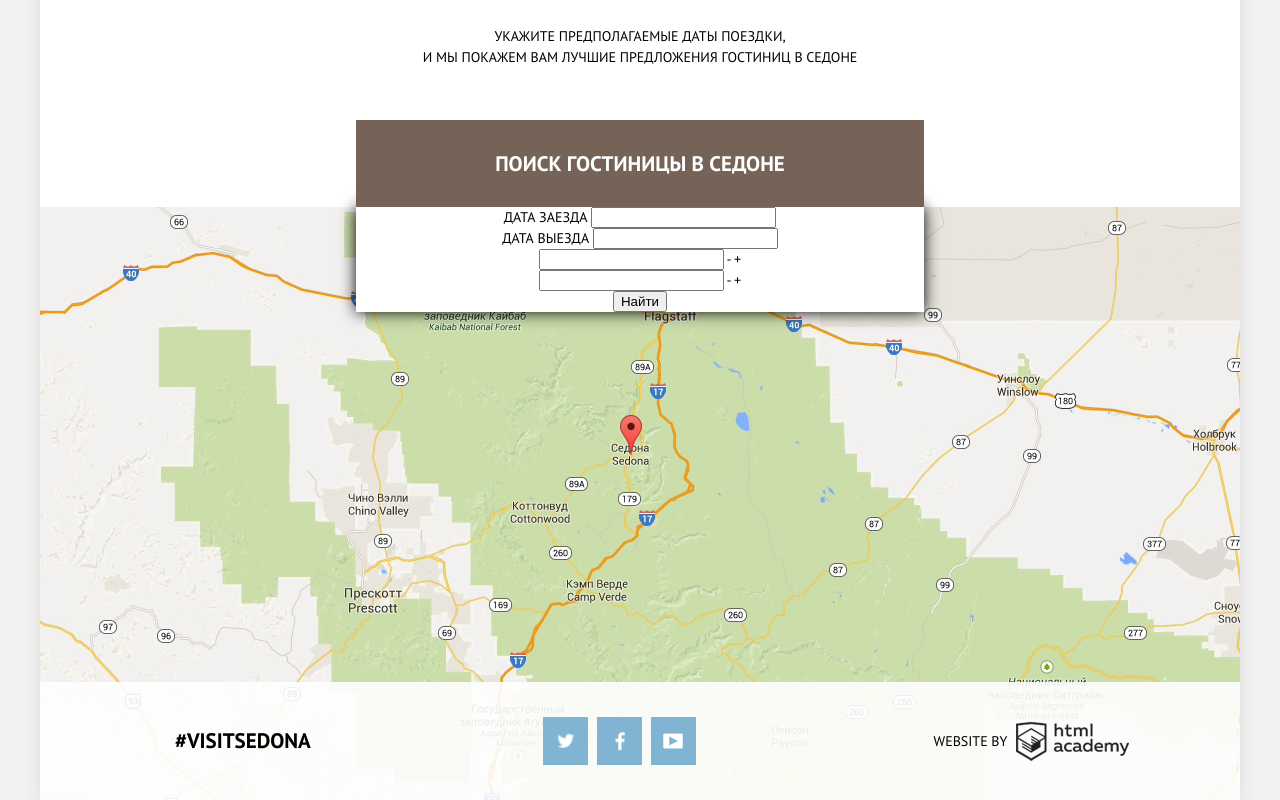
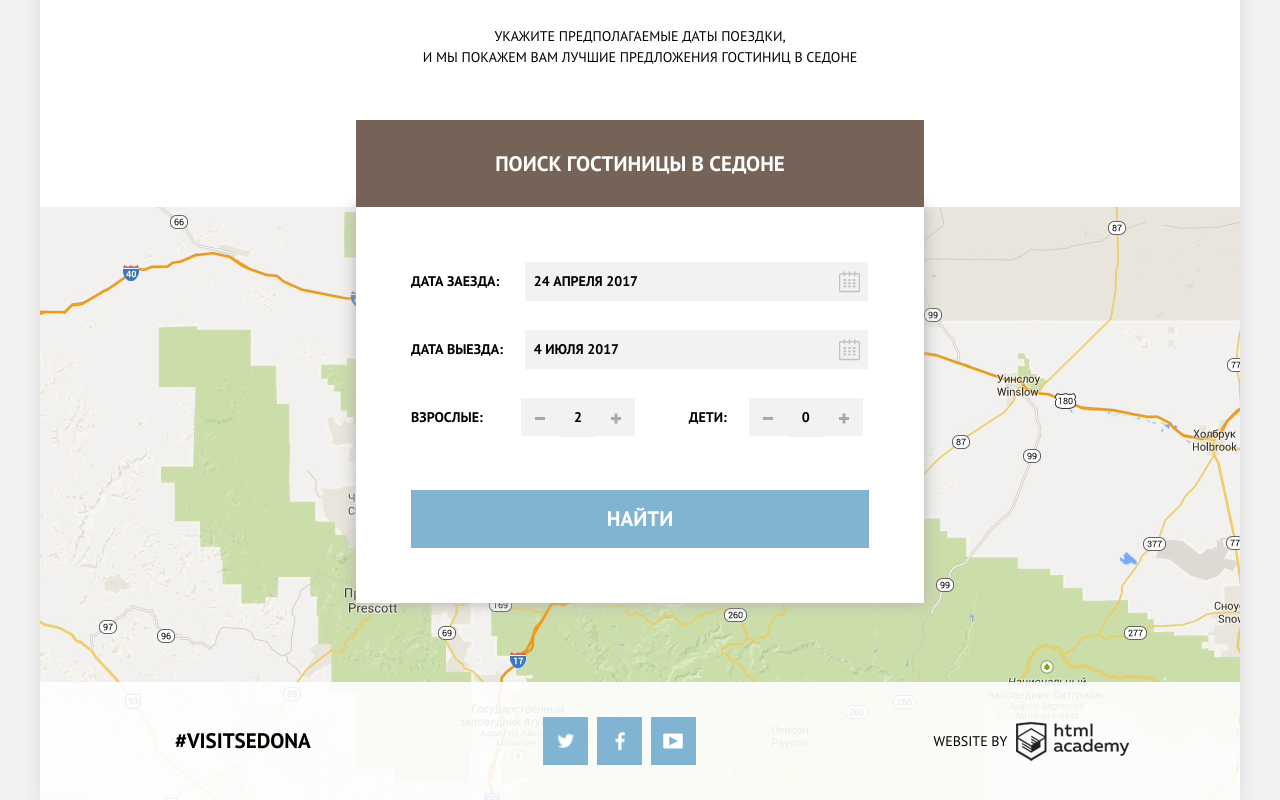
Before and after one commit to Zender85/174887-sedona, a plain HTML site: page index.html in a window 1280 px wide. Shown: the part 1962-2762 px from the top of the page. Drawn offline with Linux system fonts and the light colour scheme.

Commit message:
стили формы бронирования отелей на главной

```diff
--- a/css/style.css
+++ b/css/style.css
@@ -37,6 +37,14 @@ ul {
 	margin: 0 auto;
 	background-color: #ffffff;
 	box-shadow: 0 0 15px #dbdbdb;
+}
+
+.btn {
+	border: 0;
+	cursor: pointer;
+	font-family: 'PT Sans', 'Arial', sans-serif;
+	text-transform: uppercase;
+	font-weight: bold;
 }
 
 .main-header {
@@ -279,16 +287,209 @@ ul {
 	background-color: #766357;
 }
 
+.hotel-searchform-trigger:hover {
+	background: #604e43;
+}
+
 .hotel-searchform {
 	position: absolute;
 	max-width: 568px;
+	box-sizing: border-box;
+	padding: 55px;
 	z-index: 1;
 	right: 0;
 	left: 0;
 	margin: 0 auto;
+	box-shadow: 0 0 15px #afafaf;
+	background-color: #ffffff;
+}
+
+.hotel-searchform label {
+	display: inline-block;
+	vertical-align: top;
+	width: 110px;
+	font-size: 14px;
+	line-height: 26px;
+	padding: 6px 0;
+	font-weight: bold;
+	-webkit-touch-callout: none; /* iOS Safari */
+	-webkit-user-select: none; /* Safari */
+	-moz-user-select: none; /* Firefox */
+	-ms-user-select: none; /* Internet Explorer/Edge */
+	user-select: none;
+}
+
+.arrival,
+.departure {
+	position: relative;
+	margin-bottom: 29px;
+}
+
+.arrival input,
+.departure input {
+	box-sizing: border-box;
+	padding: 7px;
+	padding-right: 39px;
+	width: 343px;
+	border: 2px solid #f2f2f2;
+	font-size: 14px;
+	font-weight: bold;
+	line-height: 21px;
+	color: #000;
+	background: #f2f2f2;
+	font-family: 'PT Sans', 'Arial', sans-serif;
+	text-transform: uppercase;
+}
+
+.date-icon {
+	position: absolute;
+	right: 9px;
+	top: 9px;
+	outline: none;
+}
+
+.date-icon:before {
+	display: block;
+	content: '';
+	width: 21px;
+  height: 22px;
+  background-image: url('../img/sprite.png');
+	background-repeat: no-repeat;
+  background-position: -10px -190px;
+}
+
+.date-icon:hover:before {
+	cursor: pointer;
+  background-position: -10px -274px;
+}
+
+.date-icon:active:before {
+  background-position: -10px -232px;
+}
+
+.adult input,
+.children input {
+	box-sizing: border-box;
+	padding: 7px;
+	width: 38px;
+	border: 2px solid #f2f2f2;
+	font-family: 'PT Sans', 'Arial', sans-serif;
+	font-size: 14px;
+	font-weight: bold;
+	line-height: 21px;
+	text-transform: uppercase;
 	text-align: center;
-	box-shadow: 0 0 15px;
-	background-color: #ffffff;
+	color: #000;
+	background: #f2f2f2;
+}
+
+.hotel-searchform input:hover {
+	background: #ebebeb;
+	border-color: #ebebeb;
+	cursor: default;
+}
+
+.hotel-searchform input:focus {
+	outline: none;
+	background: #ffffff;
+	border: 2px solid #e5e5e5;
+}
+
+.children {
+	margin-bottom: 53px;
+}
+
+.adult,
+.children {
+	display: inline-block;
+	vertical-align: top;
+	font-size: 0;
+}
+
+.children label {
+	margin-left: 50px;
+	width: 60px;
+}
+
+.minus,
+.plus {
+	position: relative;
+	display: inline-block;
+	vertical-align: top;
+	width: 38px;
+	height: 38px;
+	border: 0;
+	background: #f2f2f2;
+	outline: none;
+}
+
+.minus:before {
+  content: '';
+  position: absolute;
+  display: block;
+  width: 10px;
+  height: 3px;
+  background: #a9a9a9;
+  left: 0;
+  right: 0;
+  margin: 0 auto;
+}
+
+.plus:before {
+  content: '';
+  position: absolute;
+  display: block;
+  width: 10px;
+  height: 3px;
+  background: #a9a9a9;
+  left: 0;
+  right: 0;
+  margin: 0 auto;
+}
+
+.plus:after {
+  content: '';
+  position: absolute;
+  display: block;
+  width: 10px;
+  height: 3px;
+  background: #a9a9a9;
+  left: 0;
+  right: 0;
+  margin: 0 auto;
+  transform: rotate(90deg);
+}
+
+.plus:hover:before,
+.plus:hover:after,
+.minus:hover:before {
+	background: #000000;
+}
+
+.plus:focus:before,
+.plus:focus:after,
+.minus:focus:before {
+	background: #81b3d2;
+}
+
+.hotel-searchform .hotel-submit-button {
+	width: 100%;
+	font-size: 21px;
+	line-height: 26px;
+	background: #81b3d2;
+	padding: 16px 0;
+	color: #ffffff;
+}
+
+.hotel-searchform .hotel-submit-button:hover {
+	background: #669ec0;
+	cursor: pointer;
+}
+
+.hotel-searchform .hotel-submit-button:focus {
+	background: #5496bd;
+	color: rgba(255,255,255,.3);
+	cursor: pointer;
 }
 
 /*==== FOOTER ====*/
@@ -333,6 +534,14 @@ ul {
 	background-color: #81b3d2;
 }
 
+.social-link:hover {
+	background-color: #669ec0;
+}
+
+.social-link:focus {
+	background-color: #5496bd;
+}
+
 .social-link:before {
 	content: '';
 	position: absolute;
@@ -341,7 +550,10 @@ ul {
 	transform: translate(-50%, -50%);
 	background-image: url('../img/sprite.png');
 	background-repeat: no-repeat;
+}
 
+.social-link:focus:before {
+	opacity: 0.3;
 }
 
 .social-link-twitter:before {
@@ -363,6 +575,7 @@ ul {
 }
 
 .footer-copyright {
+	cursor: pointer;
 	float: right;
 	position: relative;
 }
@@ -376,6 +589,15 @@ ul {
 	top: -9px;
 	background-image: url('../img/sprite.png');
 	background-position: -10px -523px;
+}
+
+.footer-copyright:hover:after {
+	background-position: -10px -641px;
+}
+
+.footer-copyright:active:after,
+.footer-copyright:focus:after {
+	background-position: -10px -582px;
 }
 
 /*==== HOTELS PAGE STYLES ====*/
--- a/index.html
+++ b/index.html
@@ -111,30 +111,29 @@
           </header>
           <!--Всплывающая форма-->
           <form class="hotel-searchform" action="https://echo.htmlacademy.ru" method="post">
-
             <div class="arrival">
-              <label for="arrival-date">Дата заезда</label>
-              <input type="text" name="arrive" id="arrival-date">
+              <label for="arrival-date">Дата заезда:</label>
+              <input type="text" name="arrive" id="arrival-date" value="24 Апреля 2017">
               <span class="date-icon"></span>
             </div>
             <div class="departure">
-              <label for="departure-date">Дата выезда</label>
-              <input type="text" name="depart" id="departure-date">
+              <label for="departure-date">Дата выезда:</label>
+              <input type="text" name="depart" id="departure-date" value="4 Июля 2017">
               <span class="date-icon"></span>
             </div>
             <div class="adult">
-              <label for="adult-number"></label>
-              <input type="number" name="adult-number" id="adult-number">
-              <span class="adult-minus">-</span>
-              <span class="adult-plus">+</span>
+              <label for="adult-number">Взрослые:</label>
+              <button type="button" class="minus btn"></button>
+              <input type="text" name="adult-number" id="adult-number" value="2">
+              <button type="button" class="plus btn"></button>
             </div>
             <div class="children">
-              <label for="childeren-number"></label>
-              <input type="number" name="childeren-number" id="childeren-number">
-              <span class="child-minus">-</span>
-              <span class="child-plus">+</span>
+              <label for="childeren-number">Дети:</label>
+              <button type="button" class="minus btn"></button>
+              <input type="text" name="childeren-number" id="childeren-number" value="0">
+              <button type="button" class="plus btn"></button>
             </div>
-            <input class="hotel-submit-button" type="submit" value="Найти">
+            <input class="hotel-submit-button btn" type="submit" value="Найти">
           </form>
         </div>
       </main>
```
